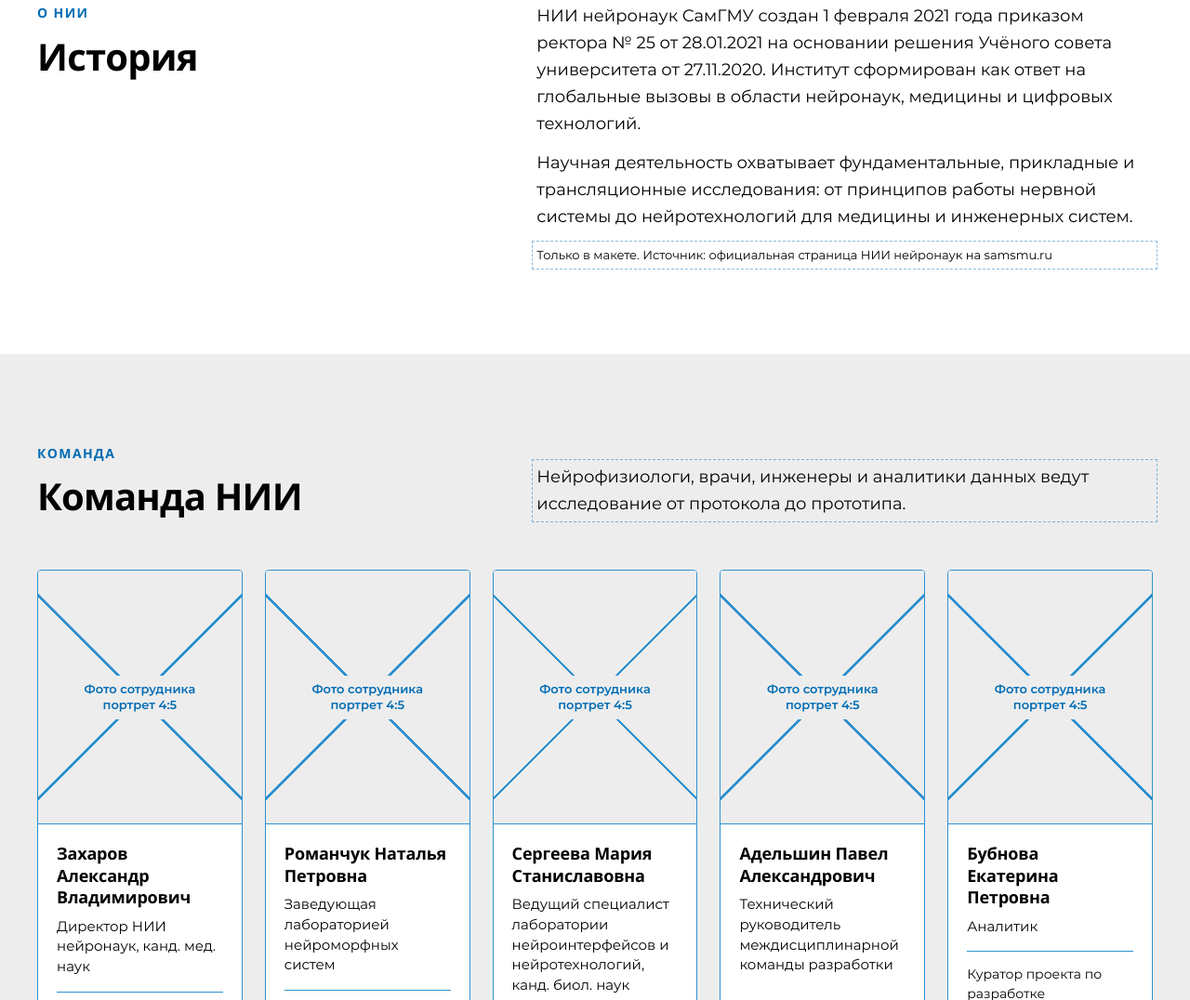
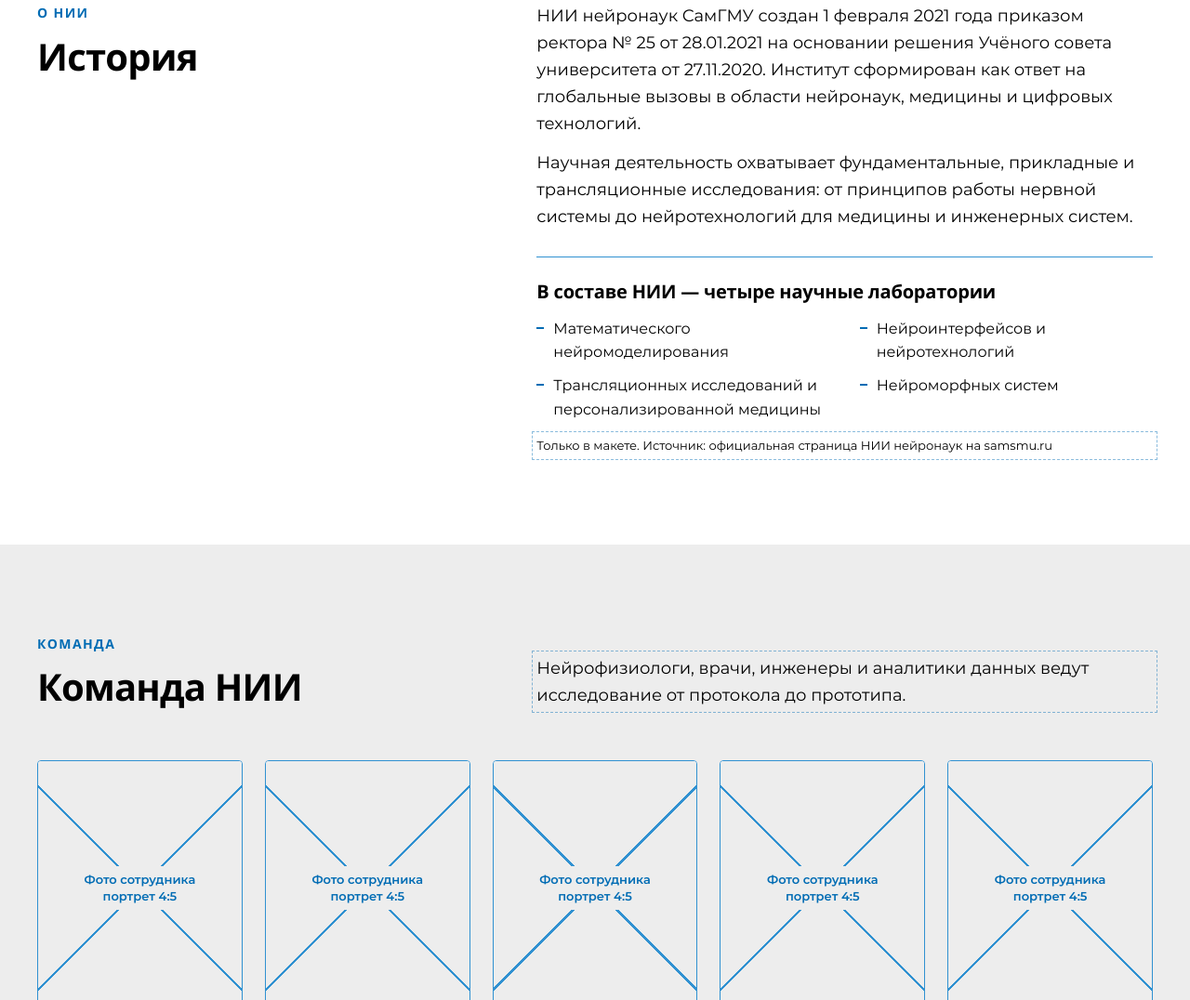
Before and after one commit to nsri-sam/site-mockup-b, a plain HTML site: page 01_главная.html in a window 1280 px wide. Shown: the part 4314-5390 px from the top of the page at 93% size. Drawn offline with Linux system fonts and the light colour scheme; a web font is replaced by a local one.

Commit message:
Главная, «О НИИ»: краткий список четырёх лабораторий

```diff
--- a/01_главная.html
+++ b/01_главная.html
@@ -49,6 +49,11 @@
 .hist-intro p { font-size: 18px; color: var(--muted); }
 .hist-intro p + p { margin-top: 14px; }
 .hist-intro .hist-src { font-size: 13px; margin-top: 16px; }
+.labs { margin-top: 28px; padding-top: 24px; border-top: 1px solid var(--line); }
+.labs h3 { font-size: 20px; line-height: 1.3; margin-bottom: 14px; }
+.labs ul { list-style: none; display: grid; grid-template-columns: 1fr 1fr; gap: 10px 32px; font-size: 16px; }
+.labs li { padding-left: 18px; position: relative; }
+.labs li::before { content: ""; position: absolute; left: 0; top: .7em; width: 8px; height: 2px; background: var(--mark); }
 
 .flag { display: grid; grid-template-columns: repeat(3, 1fr); gap: 24px; }
 .staff5 { display: grid; grid-template-columns: repeat(5, 1fr); gap: 24px; }
@@ -111,6 +116,9 @@
   .cyc p { font-size: 15px; }
   .hist { grid-template-columns: 1fr; gap: 12px; }
   .hist-intro p { font-size: 16px; }
+  .labs { margin-top: 20px; padding-top: 18px; }
+  .labs h3 { font-size: 17px; margin-bottom: 10px; }
+  .labs ul { grid-template-columns: 1fr; gap: 8px; font-size: 15px; }
   .flag { grid-template-columns: 1fr; gap: 16px; }
   .staff5 { grid-template-columns: 1fr; gap: 16px; }
   .staff { display: grid; grid-template-columns: 112px 1fr; }
@@ -237,6 +245,15 @@
         <div class="hist-intro">
           <p>НИИ нейронаук СамГМУ создан 1 февраля 2021 года приказом ректора № 25 от 28.01.2021 на основании решения Учёного совета университета от 27.11.2020. Институт сформирован как ответ на глобальные вызовы в области нейронаук, медицины и цифровых технологий.</p>
           <p>Научная деятельность охватывает фундаментальные, прикладные и трансляционные исследования: от принципов работы нервной системы до нейротехнологий для медицины и инженерных систем.</p>
+          <div class="labs">
+            <h3>В составе НИИ — четыре научные лаборатории</h3>
+            <ul>
+              <li>Математического нейромоделирования</li>
+              <li>Нейроинтерфейсов и нейротехнологий</li>
+              <li>Трансляционных исследований и персонализированной медицины</li>
+              <li>Нейроморфных систем</li>
+            </ul>
+          </div>
           <p class="hist-src ph">Только в макете. Источник: официальная страница НИИ нейронаук на samsmu.ru</p>
         </div>
       </div>
```
